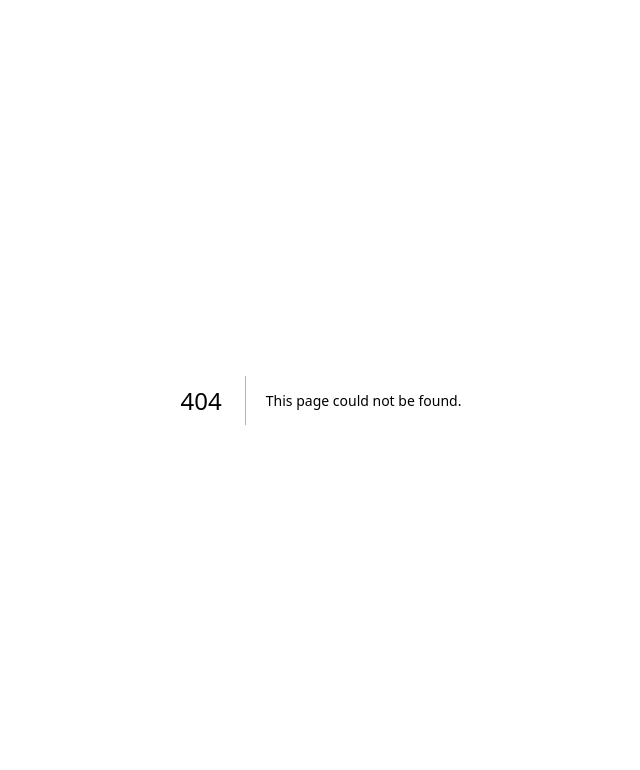
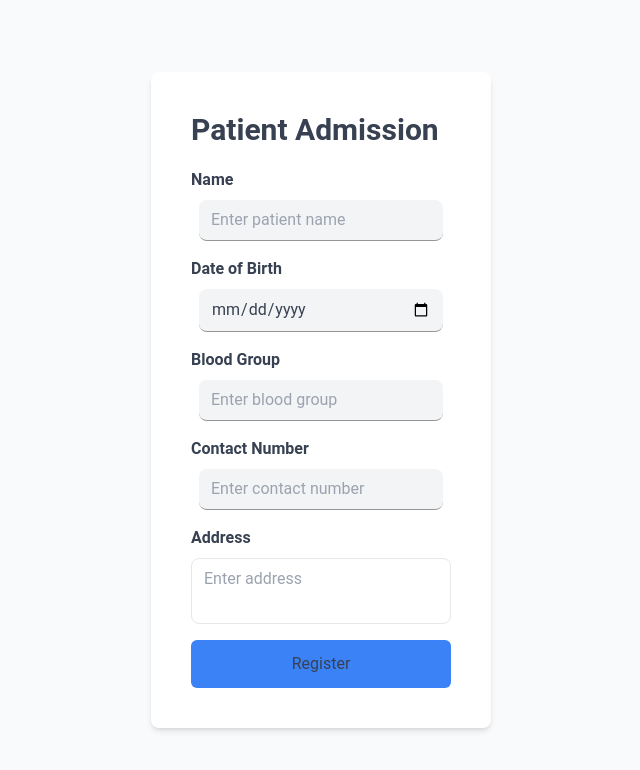
Before and after one commit to aldrinjenson/ezy-care, a Next.js app: page /admission in a window 1280 px wide. Before the commit this address had no page. Shown: the top 770 px of the page, without its empty margins (319-959 px from the left). Built offline with nearby package versions, Linux system fonts and the light colour scheme.

Commit message:
add patient admission

```diff
--- a/src/components/Sidebar.js
+++ b/src/components/Sidebar.js
@@ -20,6 +20,15 @@ export default function Sidebar({ tab, setTab }) {
       <div className="w-full h-full flex flex-col border-r border-gray-200">
         <div className="w-full px-4">
           <p className="text-sm">Main</p>
+          <button
+            className={sideBarButtonStyle}
+            onClick={() => {
+              setTab("admission")
+            }}
+          >
+            <RxDashboard />
+            Admission
+          </button>
           <button
             className={sideBarButtonStyle}
             onClick={() => {
--- /dev/null
+++ b/src/pages/admission.js
@@ -0,0 +1,111 @@
+import { useState } from "react";
+
+function Onboarding() {
+  const [name, setName] = useState("");
+  const [dateOfBirth, setDateOfBirth] = useState("");
+  const [bloodGroup, setBloodGroup] = useState("");
+  const [contactNumber, setContactNumber] = useState("");
+  const [address, setAddress] = useState("");
+
+  const handleSubmit = (e) => {
+    e.preventDefault();
+    // add validation here
+    if (!name || !dateOfBirth || !bloodGroup || !contactNumber || !address) {
+      alert("Please fill in all the fields");
+    } else {
+      alert("Patient registered successfully");
+    }
+  };
+
+  return (
+    <div className='flex flex-col items-center justify-center min-h-screen bg-gray-50'>
+      <form
+        className='flex flex-col bg-white rounded-lg shadow-md p-10'
+        onSubmit={handleSubmit}
+      >
+        <h1 className='text-3xl font-semibold mb-5'>Patient Admission</h1>
+        <div className='flex flex-col mb-4'>
+          <label htmlFor='name' className='mb-2 font-semibold text-gray-700'>
+            Name
+          </label>
+          <input
+            type='text'
+            id='name'
+            name='name'
+            value={name}
+            onChange={(e) => setName(e.target.value)}
+            className='border rounded-lg py-2 px-3 text-gray-700'
+            placeholder='Enter patient name'
+          />
+        </div>
+        <div className='flex flex-col mb-4'>
+          <label
+            htmlFor='dateOfBirth'
+            className='mb-2 font-semibold text-gray-700'
+          >
+            Date of Birth
+          </label>
+          <input
+            type='date'
+            id='dateOfBirth'
+            name='dateOfBirth'
+            value={dateOfBirth}
+            onChange={(e) => setDateOfBirth(e.target.value)}
+            className='border rounded-lg py-2 px-3 text-gray-700'
+          />
+        </div>
+        <div className='flex flex-col mb-4'>
+          <label
+            htmlFor='bloodGroup'
+            className='mb-2 font-semibold text-gray-700'
+          >
+            Blood Group
+          </label>
+          <input
+            type='text'
+            id='bloodGroup'
+            name='bloodGroup'
+            value={bloodGroup}
+            onChange={(e) => setBloodGroup(e.target.value)}
+            className='border rounded-lg py-2 px-3 text-gray-700'
+            placeholder='Enter blood group'
+          />
+        </div>
+        <div className='flex flex-col mb-4'>
+          <label
+            htmlFor='contactNumber'
+            className='mb-2 font-semibold text-gray-700'
+          >
+            Contact Number
+          </label>
+          <input
+            type='tel'
+            id='contactNumber'
+            name='contactNumber'
+            value={contactNumber}
+            onChange={(e) => setContactNumber(e.target.value)}
+            className='border rounded-lg py-2 px-3 text-gray-700'
+            placeholder='Enter contact number'
+          />
+        </div>
+        <div className='flex flex-col mb-4'>
+          <label htmlFor='address' className='mb-2 font-semibold text-gray-700'>
+            Address
+          </label>
+          <textarea
+            id='address'
+            name='address'
+            value={address}
+            onChange={(e) => setAddress(e.target.value)}
+            className='border rounded-lg py-2 px-3 text-gray-700'
+            placeholder='Enter address'
+          ></textarea>
+        </div>
+        <button className="bg-blue-500 rounded-md py-3">Register</button>
+      </form>
+    </div>
+  );
+}
+
+
+export default Onboarding
```
